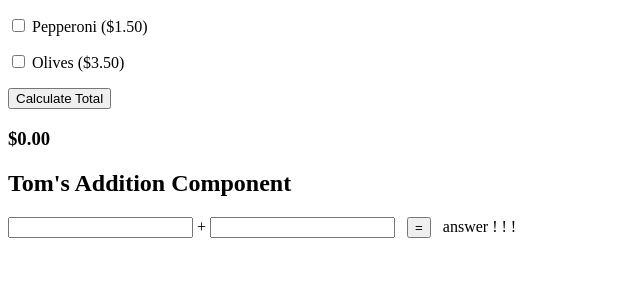
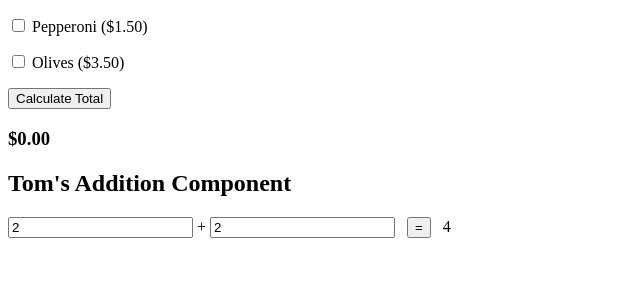
Before and after one commit to tsteelematc/components, an Angular app: page / in a window 1280 px wide. Shown: the top 300 px of the page, without its empty margins (0-640 px from the left). Built offline with nearby package versions, Linux system fonts and the light colour scheme.

Commit message:
All hooked up and running...
Next, take a screenshot and submit it for #week-05-slack-n-tell

B o o m !  !  !

```diff
--- a/src/app/tjs-addition/tjs-addition.component.html
+++ b/src/app/tjs-addition/tjs-addition.component.html
@@ -1,10 +1,10 @@
 <div>
   <h2>Tom's Addition Component</h2>
-  <input type="text">
+  <input type="number" [(ngModel)]='numberOne'>
   +
-  <input type="text">
+  <input type="number" [(ngModel)]='numberTwo'>
   &nbsp;
-  <button>=</button>
+  <button (click)='addNumbers()'>=</button>
   &nbsp;
-  answer ! ! !
+  {{ answer }}
 </div>
--- a/src/app/tjs-addition/tjs-addition.component.ts
+++ b/src/app/tjs-addition/tjs-addition.component.ts
@@ -7,6 +7,14 @@ import { Component, OnInit } from '@angular/core';
 })
 export class TjsAdditionComponent implements OnInit {
 
+  numberOne = 2;
+  numberTwo = 2;
+  answer = 4;
+
+  addNumbers = () => {
+    this.answer = this.numberOne + this.numberTwo;
+  }
+
   constructor() { }
 
   ngOnInit() {
```
